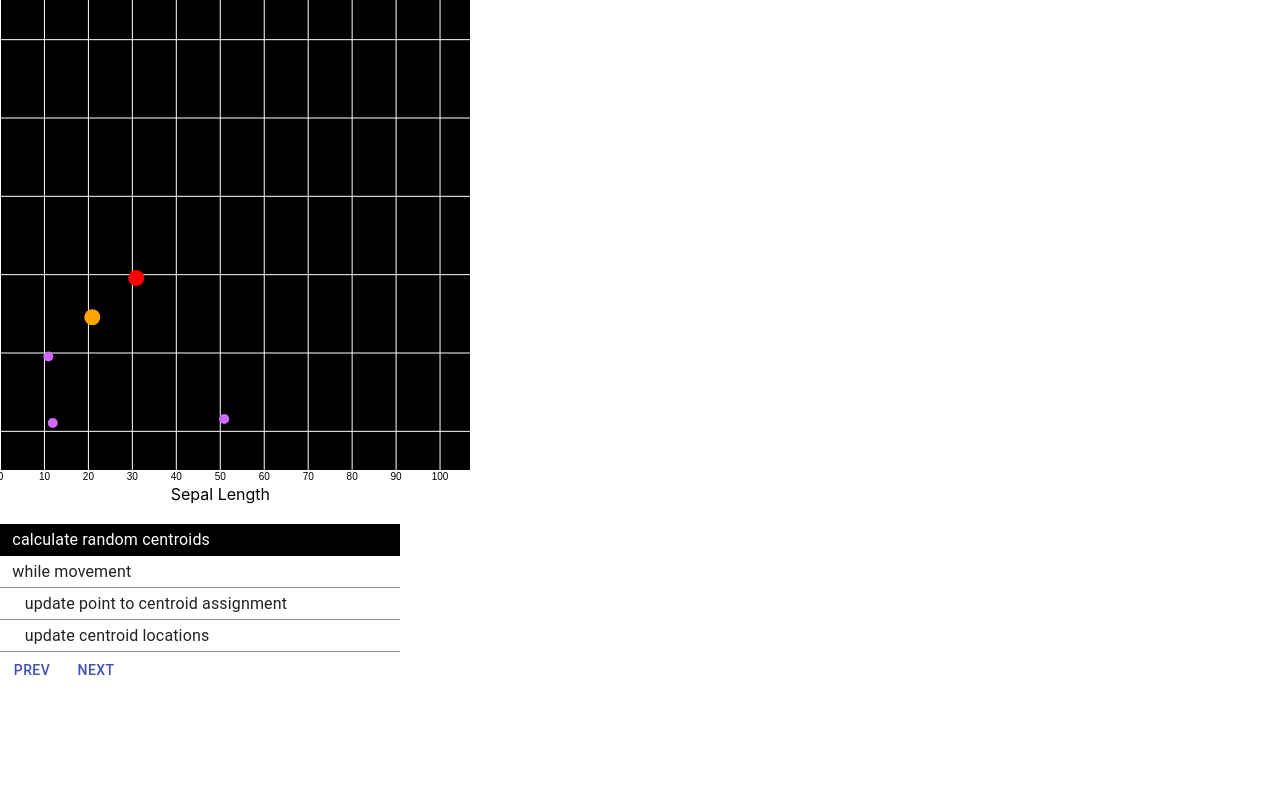
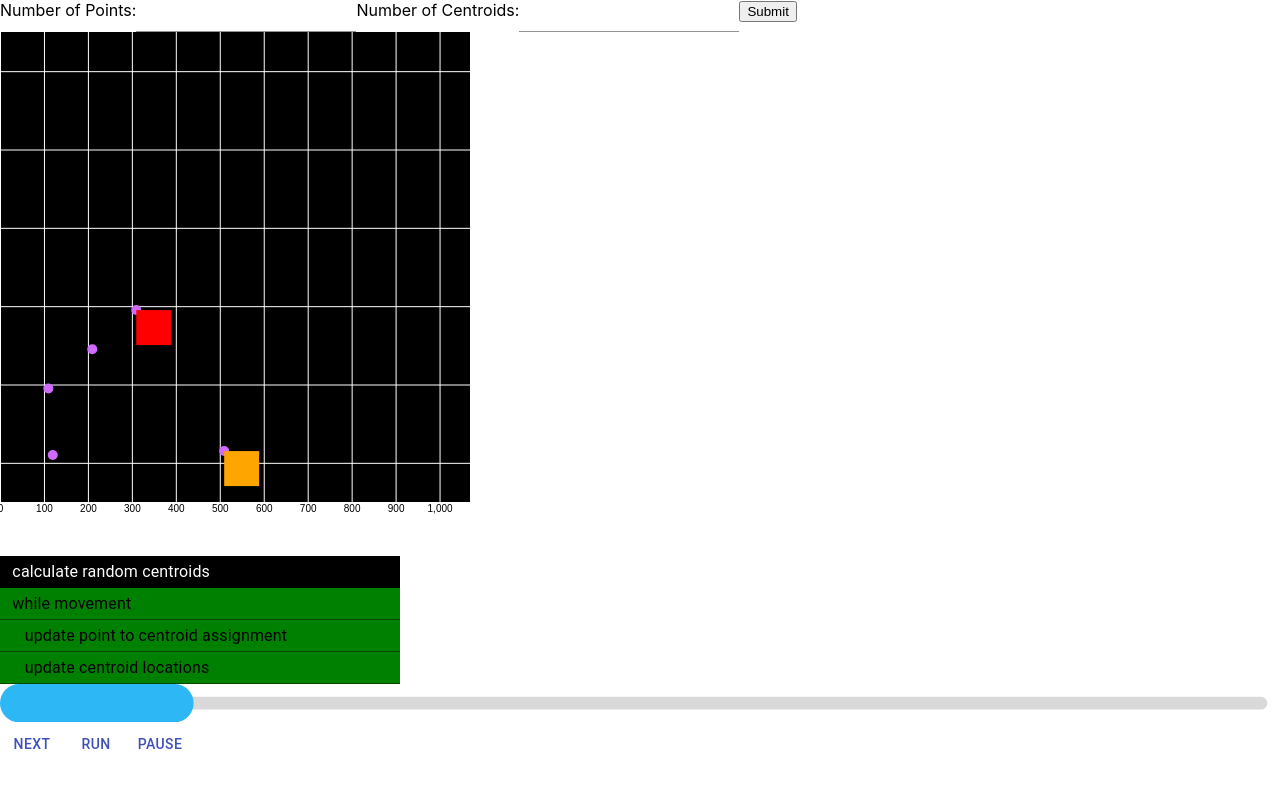
Before and after one commit to h12567/interactive-ml, a React (Create React App) app: page / in a window 1280 px wide. Shown: the top 788 px of the page. Built offline with nearby package versions, Linux system fonts and the light colour scheme.

Commit message:
Refine UX

```diff
--- a/package.json
+++ b/package.json
@@ -9,7 +9,9 @@
     "@testing-library/react": "^11.2.6",
     "@testing-library/user-event": "^12.8.3",
     "d3": "^6.7.0",
+    "rc-progress": "^3.1.4",
     "react": "^17.0.2",
+    "react-bootstrap": "^1.6.0",
     "react-dom": "^17.0.2",
     "react-scripts": "4.0.3",
     "util": "^0.12.4",
--- a/src/App.js
+++ b/src/App.js
@@ -6,196 +6,55 @@ import SampleVis from './components/SampleVis'
 import ClusterVis from './components/ClusterVis'
 import PseudoCodeBox from './components/PseudoCodeBox'
 import DataDisplay from './components/DataDisplay'
-import { Button } from '@material-ui/core'
+import MainComponent from './MainComponent'
+import { Button, TextField } from '@material-ui/core'
 import { pseudo_code, KMeans } from './ml/k-means'
+import { range } from 'd3';
 
-// const data = [
-//   {year: 1980, efficiency: 24.3, sales: 8949000},
-//   {year: 1985, efficiency: 27.6, sales: 10979000},
-//   {year: 1990, efficiency: 28, sales: 9303000},
-//   {year: 1991, efficiency: 28.4, sales: 8185000},
-//   {year: 1992, efficiency: 27.9, sales: 8213000},
-//   {year: 1993, efficiency: 28.4, sales: 8518000},
-//   {year: 1994, efficiency: 28.3, sales: 8991000},
-//   {year: 1995, efficiency: 28.6, sales: 8620000},
-//   {year: 1996, efficiency: 28.5, sales: 8479000},
-//   {year: 1997, efficiency: 28.7, sales: 8217000},
-//   {year: 1998, efficiency: 28.8, sales: 8085000},
-//   {year: 1999, efficiency: 28.3, sales: 8638000},
-//   {year: 2000, efficiency: 28.5, sales: 8778000},
-//   {year: 2001, efficiency: 28.8, sales: 8352000},
-//   {year: 2002, efficiency: 29, sales: 8042000},
-//   {year: 2003, efficiency: 29.5, sales: 7556000},
-//   {year: 2004, efficiency: 29.5, sales: 7483000},
-//   {year: 2005, efficiency: 30.3, sales: 7660000},
-//   {year: 2006, efficiency: 30.1, sales: 7762000},
-//   {year: 2007, efficiency: 31.2, sales: 7562000},
-//   {year: 2008, efficiency: 31.5, sales: 6769000},
-//   {year: 2009, efficiency: 32.9, sales: 5402000},
-//   {year: 2010, efficiency: 33.9, sales: 5636000},
-//   {year: 2011, efficiency: 33.1, sales: 6093000},
-//   {year: 2012, efficiency: 35.3, sales: 7245000},
-//   {year: 2013, efficiency: 36.4, sales: 7586000},
-//   {year: 2014, efficiency: 36.5, sales: 7708000},
-//   {year: 2015, efficiency: 37.2, sales: 7517000},
-//   {year: 2016, efficiency: 37.7, sales: 6873000},
-//   {year: 2017, efficiency: 39.4, sales: 6081000},
-// ]
-
-
-// const state_arr = [
-//   [
-//       0,
-//       {'Variable Y' : '1'},
-//       {
-//           'data':  [{x: 12, y: 2, color: 'red'},
-//                       {x: 51, y: 3, color: 'blue'},
-//                       {x: 11, y: 19, color: 'red'},
-//                       {x: 21, y: 29, color: 'red'},
-//                       {x: 31, y: 39, color: 'red'}],
-//           'centroids': [
-//               {x: 1, y: 1, color: 'red'},
-//               {x: 12, y: 21, color: 'blue'}
-//           ]
-//       }
-//   ],
-//   [
-//     1,
-//     {'Variable X' : '1'},
-//     {
-//         'data':  [{x: 12, y: 2, color: 'blue'},
-//                     {x: 51, y: 3, color: 'blue'},
-//                     {x: 11, y: 19, color: 'blue'},
-//                     {x: 21, y: 29, color: 'blue'},
-//                     {x: 31, y: 39, color: 'red'}],
-//         'centroids': [
-//           {x: 1, y: 1, color: 'red'},
-//           {x: 12, y: 21, color: 'blue'}
-//       ]
-//     }
-//   ],
-//   [
-//     2,
-//     {'Variable Z' : '113431'},
-//     {
-//         'data':  [{x: 12, y: 2, color: 'red'},
-//                     {x: 51, y: 3, color: 'red'},
-//                     {x: 11, y: 19, color: 'red'},
-//                     {x: 21, y: 29, color: 'red'},
-//                     {x: 31, y: 39, color: 'red'}],
-//                     'centroids': [
-//                       {x: 1, y: 1, color: 'red'},
-//                       {x: 12, y: 21, color: 'blue'}
-//                   ]
-//     }
-//   ],
-//   [
-//     3,
-//     {'Variable X' : '1'},
-//     {
-//         'data':  [{x: 12, y: 2, color: 'blue'},
-//                     {x: 51, y: 3, color: 'blue'},
-//                     {x: 11, y: 19, color: 'blue'},
-//                     {x: 21, y: 29, color: 'blue'},
-//                     {x: 31, y: 39, color: 'red'}],
-//         'centroids': [
-//           {x: 12, y: 11, color: 'red'},
-//           {x: 32, y: 51, color: 'blue'}
-//       ]
-//     }
-//   ],
-//   [
-//     1,
-//     {'Variable Z' : '113431'},
-//     {
-//         'data':  [{x: 12, y: 2, color: 'red'},
-//                     {x: 51, y: 3, color: 'red'},
-//                     {x: 11, y: 19, color: 'red'},
-//                     {x: 21, y: 29, color: 'red'},
-//                     {x: 31, y: 39, color: 'red'}],
-//         'centroids': [
-//             {x: 12, y: 11, color: 'red'},
-//             {x: 32, y: 51, color: 'blue'}
-//         ]
-//     }
-//   ],
-//   [
-//     2,
-//     {'Variable X' : '1'},
-//     {
-//         'data':  [{x: 12, y: 2, color: 'blue'},
-//                     {x: 51, y: 3, color: 'blue'},
-//                     {x: 11, y: 19, color: 'blue'},
-//                     {x: 21, y: 29, color: 'blue'},
-//                     {x: 31, y: 39, color: 'red'}],
-//           'centroids': [
-//             {x: 12, y: 11, color: 'red'},
-//             {x: 32, y: 51, color: 'blue'}
-//         ]
-//     }
-//   ],
-//   [
-//     3,
-//     {'Variable Z' : '113431'},
-//     {
-//         'data':  [{x: 12, y: 2, color: 'red'},
-//                     {x: 51, y: 3, color: 'red'},
-//                     {x: 11, y: 19, color: 'red'},
-//                     {x: 21, y: 29, color: 'red'},
-//                     {x: 31, y: 39, color: 'red'}],
-//           'centroids': [
-//             {x: 42, y: 11, color: 'red'},
-//             {x: 12, y: 51, color: 'blue'}
-//         ]
-//     }
-//   ],
-// ];
-
-const points = [
-  [12, 2],
-  [51, 3],
-  [21, 29],
-  [31, 39],
-  [11, 19]
+var points = [
+  [120, 20],
+  [510, 30],
+  [210, 290],
+  [310, 390],
+  [110, 190]
 ];
-const k = 2;
-
-console.log("COMPUTE");
-const state_arr = KMeans(points, k);
+var k = 2;
 
 function App() {
-  // var initial_idx = 0;
-  const [initial_idx, setIntialIdx] = React.useState(0);
-  var itemList = [];
-  // const clusterVisRef = React.useRef();
+
+  var [state_arr, setStateArr] = React.useState(0);
+
+  console.log("COMPUTE");
+  console.log(k);
+  state_arr = KMeans(points, k);
+
   const clusterVisRef = React.useRef();
   const [refVisible, setRefVisible] = React.useState(false);
-  for (var i = 0; i < state_arr.length; i ++) {
-    itemList.push(
-      <div class="row">
-        <div class="column" width="30%" float="left">
-          <ClusterVis data={state_arr[i][2] != null ? state_arr[i][2]['data'] : null} centroids={state_arr[i][2] != null ? state_arr[i][2]['centroids'] : null} />
-        </div>
-        <div class="column" width="30%" float="right">
-          <PseudoCodeBox code_box={pseudo_code} idx={state_arr[i][0]} />
-        </div>
-        <div class="column" width="30%" float="right">
-          <DataDisplay data={state_arr[i][1] != null ? state_arr[i][1] : {}} />
-        </div>
-      </div>
-    );
 
+  var n_input, k_input;
+
+  function generateRandomPoints(evt) {
+    console.log("DATA HERE");
+    console.log(n_input);
+    points = [];
+    for (var i = 0; i < n_input; i ++) {
+      points.push([
+        Math.random() * 1000, Math.random() * 1000
+      ]);
+    }
+    console.log(points);
+    points = points;
+    k = k_input;
+    setStateArr(KMeans(points, k_input));
+    evt.preventDefault();
   }
 
-  function decreaseIdx() {
-    // initial_idx -= 1;
-    setIntialIdx(initial_idx - 1);
+  function updateK(evt) {
+    k_input = parseInt(evt.target.value);
   }
 
-  function increaseIdx() {
-    // initial_idx += 1;
-    setIntialIdx(initial_idx + 1);
-    // clusterVisRef.current.forceUpdate();
+  function updateN(evt) {
+    n_input = parseInt(evt.target.value);
   }
 
   React.useEffect(() => {
@@ -203,31 +62,19 @@ function App() {
   }, [clusterVisRef]);
 
   return (
-    <div classname="App">
-      {/* <Dummy /> */}
-      {/* <SampleVis data={data} /> */}
-
-      {/* <div>
-        {itemList}
-      </div>  */}
-
-      <div class="row"  ref={r => { clusterVisRef.current = r; setRefVisible(!!r); }}>
-        <div class="column" width="30%" float="left">
-          <ClusterVis id='cluster_vis' i={initial_idx} data={state_arr[initial_idx][2]['data']} centroids={state_arr[initial_idx][2]['centroids']}
-          />
-        </div>
-        <div class="column" width="30%" float="right">
-          <PseudoCodeBox id='code_box' i={initial_idx} code_box={pseudo_code} idx={state_arr[initial_idx][0]} />
-        </div>
-        <div class="column" width="30%" float="right">
-          <DataDisplay id='data_display' i={initial_idx} data={state_arr[initial_idx][1] != null ? state_arr[initial_idx][1] : {}} />
-        </div>
-      </div>
-      <div>
-        <Button onClick={decreaseIdx} color="primary"> PREV </Button>
-        <Button onClick={increaseIdx} color="primary"> NEXT </Button>
-      </div>
-
+    <div>
+      <form onSubmit={generateRandomPoints}>
+        <label>
+          Number of Points:
+          <TextField onChange={updateN} />
+        </label>
+        <label>
+          Number of Centroids:
+          <TextField onChange={updateK} />
+        </label>
+        <input type="submit" value="Submit" />
+      </form>
+      <MainComponent id='main_component' state_arr={state_arr} />
     </div>
   );
 
--- /dev/null
+++ b/src/MainComponent.js
@@ -0,0 +1,86 @@
+import './App.css';
+
+import React, { Component, useRef } from 'react';
+import Dummy from './components/Dummy'
+import SampleVis from './components/SampleVis'
+import ClusterVis from './components/ClusterVis'
+import PseudoCodeBox from './components/PseudoCodeBox'
+import DataDisplay from './components/DataDisplay'
+import { Button } from '@material-ui/core'
+import ProgressBar from 'react-bootstrap/ProgressBar'
+import Col from 'react-bootstrap/Col'
+import { pseudo_code, KMeans } from './ml/k-means'
+import { Line, Circle } from 'rc-progress';
+
+function MainComponent({state_arr}) {
+    const [initial_idx, setIntialIdx] = React.useState(0);
+    const [is_pause, setPause] = React.useState(true);
+    var percent = (initial_idx + 1) / state_arr.length * 100
+
+    if (!is_pause && initial_idx <= state_arr.length - 2) {
+        setTimeout(function(){setIntialIdx(initial_idx + 1);}, 10000 / state_arr.length);
+    }
+
+    function decreaseIdx() {
+      // initial_idx -= 1;
+      setIntialIdx(initial_idx - 1);
+    }
+
+    function increaseIdx() {
+      // initial_idx += 1;
+      setIntialIdx(initial_idx + 1);
+      // clusterVisRef.current.forceUpdate();
+    }
+
+    function startRun() {
+        setPause(false);
+    }
+
+    function pauseRun() {
+        setPause(true);
+    }
+
+    return (
+        <div classname="App">
+        {/* <Dummy /> */}
+        {/* <SampleVis data={data} /> */}
+
+        {/* <div>
+          {itemList}
+        </div>  */}
+
+        <div className="row">
+              {/* ref={r => { clusterVisRef.current = r; setRefVisible(!!r); }}> */}
+          <div className="col-sm-12 col-md-8">
+            <ClusterVis id='cluster_vis' i={initial_idx} data={state_arr[initial_idx][2]['data']} centroids={state_arr[initial_idx][2]['centroids']}
+            />
+          </div>
+          <div className="col-sm-12 col-md-8">
+            <PseudoCodeBox id='code_box' i={initial_idx} code_box={pseudo_code} idx={state_arr[initial_idx][0]} />
+          </div>
+        </div>
+        {/* <div>
+        <Col>
+       <ProgressBar />
+        </Col>
+            <ProgressBar variant="success" now={40} />
+            <ProgressBar variant="info" now={20} />
+            <ProgressBar variant="warning" now={60} />
+            <ProgressBar variant="danger" now={80} />
+        </div> */}
+        <div>
+          <Line percent={percent} strokeWidth="3" strokeColor="#2db7f5" />
+          {initial_idx > 0 ? <Button onClick={decreaseIdx} color="primary"> PREV </Button> : null}
+          {initial_idx <= state_arr.length - 2 ? <Button onClick={increaseIdx} color="primary"> NEXT </Button> : null}
+          <Button onClick={startRun} color="primary"> RUN </Button>
+          <Button onClick={pauseRun} color="primary"> PAUSE </Button>
+        </div>
+        <div className="col-sm-6 col-md-3">
+            <DataDisplay id='data_display' i={initial_idx} data={state_arr[initial_idx][1] != null ? state_arr[initial_idx][1] : {}} />
+        </div>
+      </div>
+    );
+
+}
+
+export default MainComponent;
--- a/src/components/ClusterVis.js
+++ b/src/components/ClusterVis.js
@@ -32,7 +32,7 @@ function ClusterVis({data, centroids}) {
                 .style("fill", "EBEBEB")
 
             var x = d3.scaleLinear()
-                .domain([0*0.95, 100*1.001])
+                .domain([0*0.95, 1000*1.001])
                 .range([ 0, width ])
             svg.append("g")
                 .attr("transform", "translate(0," + height + ")")
@@ -41,7 +41,7 @@ function ClusterVis({data, centroids}) {
 
             // Add Y axis
             var y = d3.scaleLinear()
-                .domain([-0.001, 100*1.01])
+                .domain([-0.001, 1000*1.01])
                 .range([ height, 0])
                 .nice()
             svg.append("g")
@@ -56,7 +56,7 @@ function ClusterVis({data, centroids}) {
                 .attr("text-anchor", "end")
                 .attr("x", width/2 + margin.left)
                 .attr("y", height + margin.top + 20)
-                .text("Sepal Length");
+                .text("");
 
             // Y axis label:
             svg.append("text")
@@ -64,9 +64,9 @@ function ClusterVis({data, centroids}) {
                 .attr("transform", "rotate(-90)")
                 .attr("y", -margin.left + 20)
                 .attr("x", -margin.top - height/2 + 20)
-                .text("Petal Length")
+                .text("")
+            // Color scale: give me a specie name, I return a color
 
-            // Color scale: give me a specie name, I return a color
             var color = d3.scaleOrdinal()
                 // .domain(["blue", "red", "virginica" ])
                 // .range([ "#F8766D", "#00BA38", "#619CFF"])
@@ -89,10 +89,11 @@ function ClusterVis({data, centroids}) {
             .selectAll("dot")
             .data(centroids)
             .enter()
-            .append("circle")
-            .attr("cx", function (d) { return x(d.x); } )
-            .attr("cy", function (d) { return y(d.y); } )
-            .attr("r", 8)
+            .append("rect")
+            .attr("x", function (d) { return x(d.x); } )
+            .attr("y", function (d) { return y(d.y); } )
+            .attr("width", 35)
+            .attr("height", 35)
             .style("fill", function (d) { return color(d.color) } )
 
         },
--- a/src/components/PseudoCodeBox.js
+++ b/src/components/PseudoCodeBox.js
@@ -42,6 +42,15 @@ function PseudoCodeBox({classes, code_box, idx}) {
                         style={{width: 400}}
                         fullWidth={true}
                         defaultValue="color"
+                        color="red"
+                        style={{
+                            backgroundColor: "green"
+                        }}
+                        InputProps={{
+                            style: {
+                                color: "black"
+                            }
+                        }}
                     />
                 </tbody>
             );
```
Also changed, not shown: src/components/InputGenerator.js (added, +10 -0 lines), 1 other file (tests, documents, lock files or other folders).
